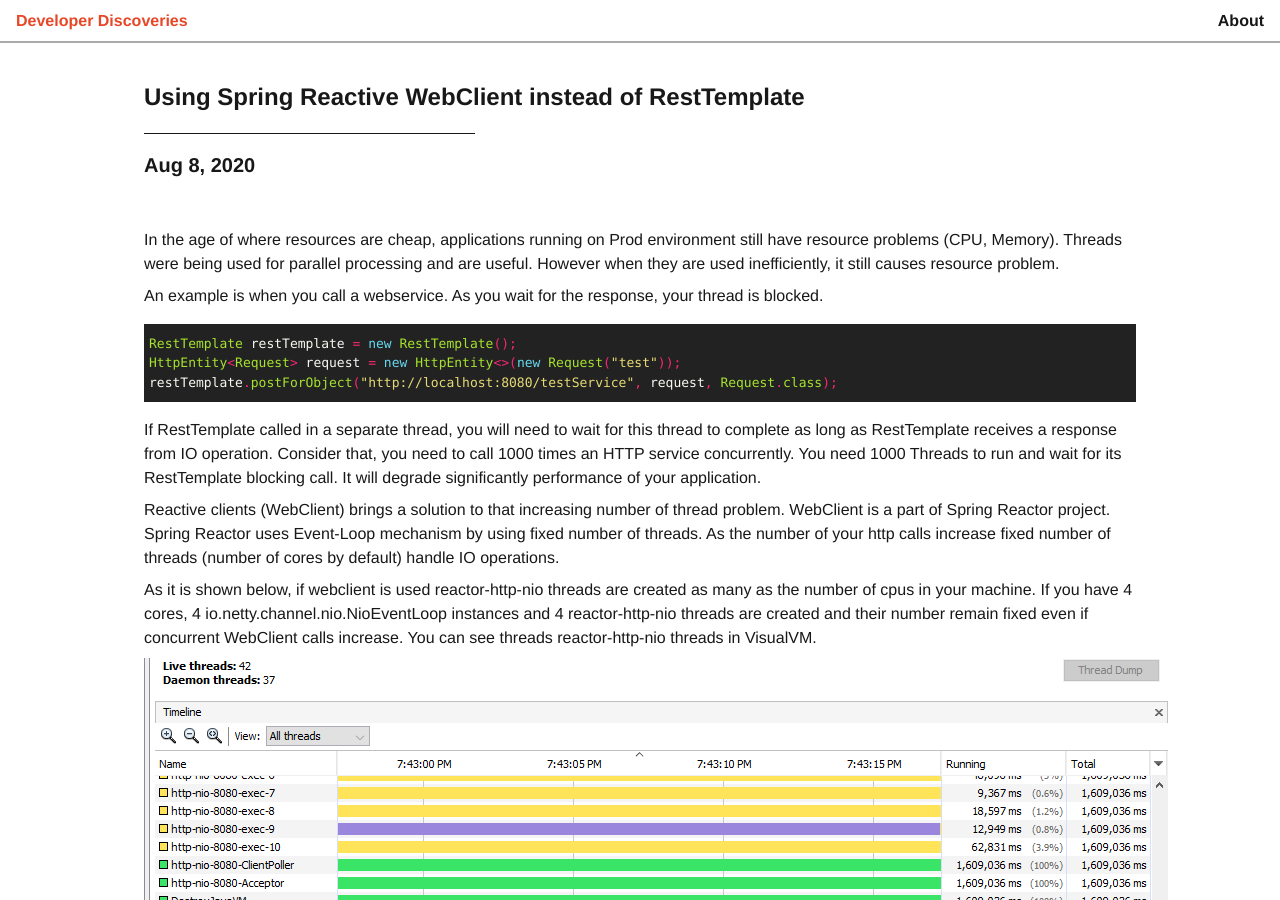
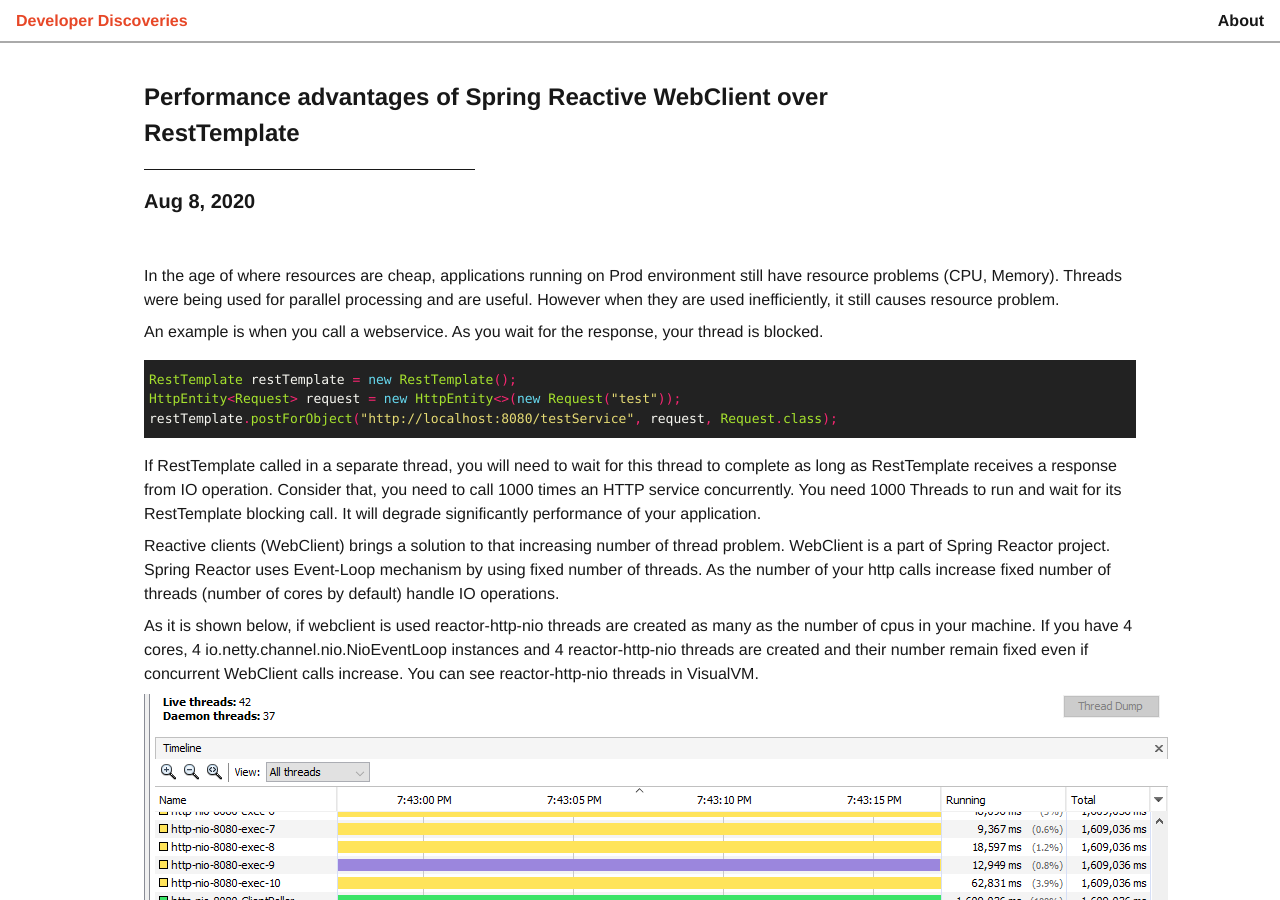
Before and after one commit to gungor/gungor.github.io, a Jekyll site: the page built from _posts/2020-08-08-spring-webclient-performance-advantages.markdown, in a window 1280 px wide and 900 px high. Built offline with Jekyll 4.4.1, drawn with Linux system fonts in a browser that asks for light colours; comment, search, counter and statistics services are not loaded.

Commit message:
title changed

```diff
--- a/_posts/2020-08-08-spring-webclient-where-is-subscriber.markdown
+++ b/_posts/2020-08-08-spring-webclient-performance-advantages.markdown
@@ -1,6 +1,6 @@
 ---
 layout: post
-title:  "Using Spring Reactive WebClient instead of RestTemplate"
+title:  "Performance advantages of Spring Reactive WebClient over RestTemplate"
 date:   2020-08-08 14:02:13 +0300
 categories: article
 ---
@@ -24,10 +24,10 @@ handle IO operations.
 
 As it is shown below, if webclient is used reactor-http-nio threads are created as many as the number of cpus in your machine.
 If you have 4 cores, 4 io.netty.channel.nio.NioEventLoop instances and 4 reactor-http-nio threads are created and their number remain fixed even if concurrent WebClient calls increase.
-You can see threads reactor-http-nio threads in VisualVM.
+You can see reactor-http-nio threads in VisualVM.
 
 ![Reactor nio threads](/assets/reactor-nio-threads.PNG)
-<br/><br/><br/><br/>
+<br/><br/><br/>
 
 
 Here, Netty is used in Spring Reactor. Netty is responsible for handling non blocking http calls. There also alternatives such as Jetty, Undertow, vs.
```
Also changed, not shown: 5 other files.
